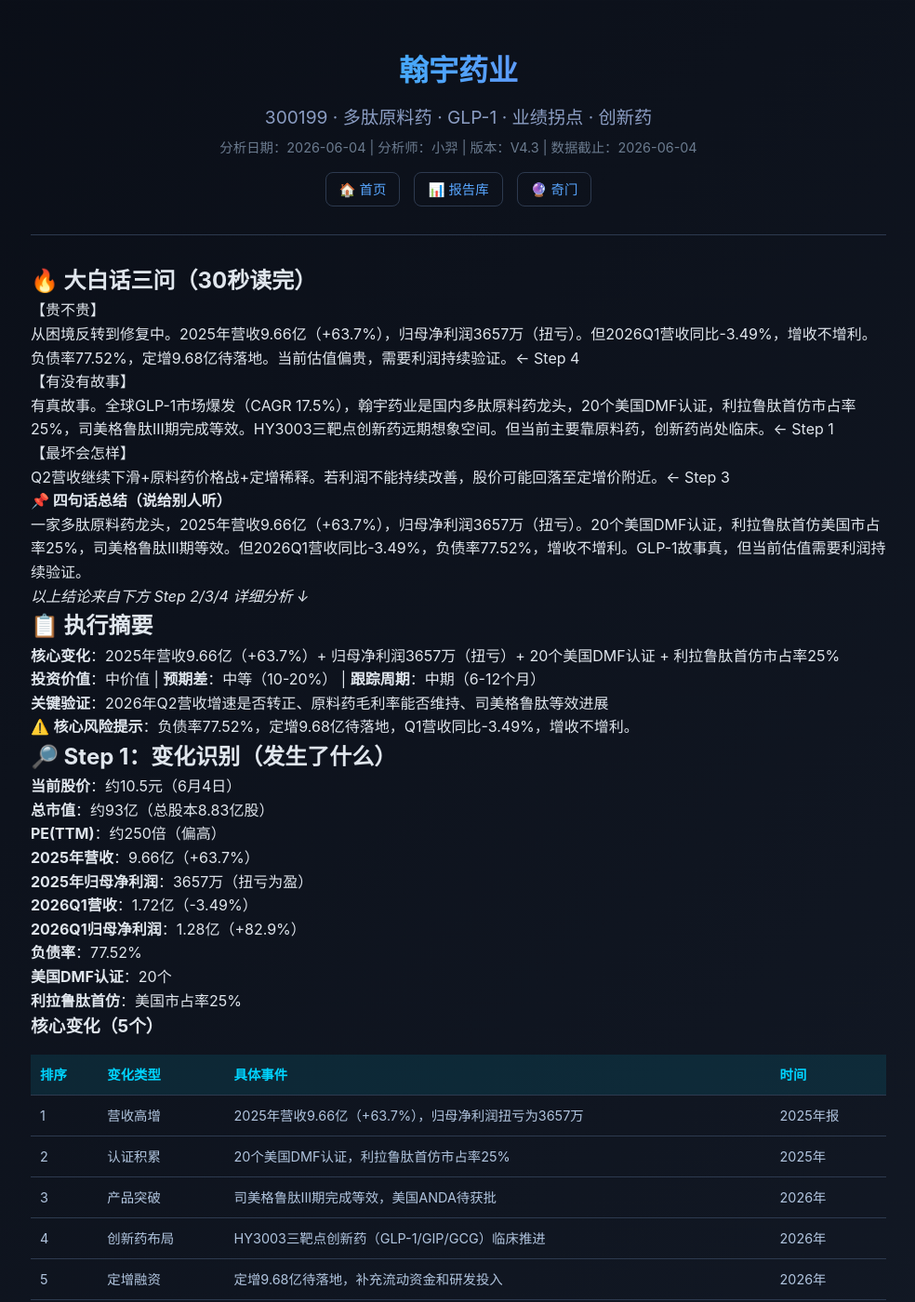
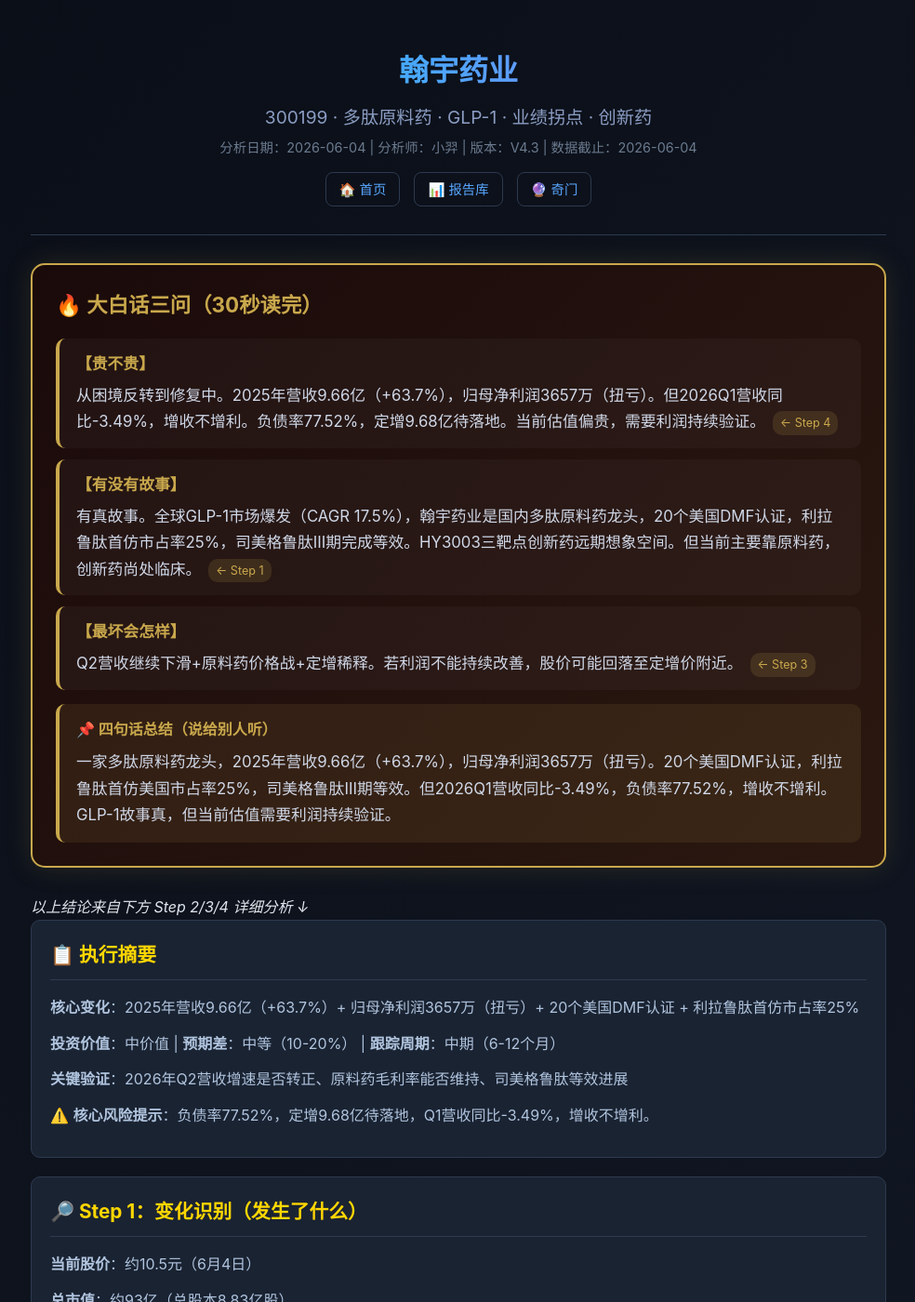
Before and after one commit to xiaoyi0319a/yixue-dashboard, a Jekyll site: the page built from _reports/300199.md, in a window 1280 px wide and 1400 px high. Shown: the whole window at 93% size, without its empty margins (147-1131 px from the left). Built offline with Jekyll 4.4.1, drawn with Linux system fonts in a browser that asks for light colours; some of the changed text lies outside the part shown.

Commit message:
fix: 翰宇药业300199 使用HTML div结构匹配Jekyll模板样式（dabaohua-section/section等）

```diff
--- a/_reports/300199.md
+++ b/_reports/300199.md
@@ -8,168 +8,195 @@ analyst: 小羿
 data_date: 2026-06-04
 ---
 
-## 🔥 大白话三问（30秒读完）
+<!-- ===== 大白话三问（置顶，30秒入口） ===== -->
+<div class="dabaohua-section">
+<h2>🔥 大白话三问（30秒读完）</h2>
 
-【贵不贵】
+<div class="dabaohua-q">
+<div class="q-label">【贵不贵】</div>
+<div class="q-answer">从困境反转到修复中。2025年营收9.66亿（+63.7%），归母净利润3657万（扭亏）。但2026Q1营收同比-3.49%，增收不增利。负债率77.52%，定增9.68亿待落地。当前估值偏贵，需要利润持续验证。<span class="anchor-tag" onclick="document.getElementById('step4').scrollIntoView({behavior:'smooth'})">← Step 4</span></div>
+</div>
 
-从困境反转到修复中。2025年营收9.66亿（+63.7%），归母净利润3657万（扭亏）。但2026Q1营收同比-3.49%，增收不增利。负债率77.52%，定增9.68亿待落地。当前估值偏贵，需要利润持续验证。← Step 4
+<div class="dabaohua-q">
+<div class="q-label">【有没有故事】</div>
+<div class="q-answer">有真故事。全球GLP-1市场爆发（CAGR 17.5%），翰宇药业是国内多肽原料药龙头，20个美国DMF认证，利拉鲁肽首仿市占率25%，司美格鲁肽III期完成等效。HY3003三靶点创新药远期想象空间。但当前主要靠原料药，创新药尚处临床。<span class="anchor-tag" onclick="document.getElementById('step1').scrollIntoView({behavior:'smooth'})">← Step 1</span></div>
+</div>
 
-【有没有故事】
+<div class="dabaohua-q">
+<div class="q-label">【最坏会怎样】</div>
+<div class="q-answer">Q2营收继续下滑+原料药价格战+定增稀释。若利润不能持续改善，股价可能回落至定增价附近。<span class="anchor-tag" onclick="document.getElementById('step3').scrollIntoView({behavior:'smooth'})">← Step 3</span></div>
+</div>
 
-有真故事。全球GLP-1市场爆发（CAGR 17.5%），翰宇药业是国内多肽原料药龙头，20个美国DMF认证，利拉鲁肽首仿市占率25%，司美格鲁肽III期完成等效。HY3003三靶点创新药远期想象空间。但当前主要靠原料药，创新药尚处临床。← Step 1
+<div class="dabaohua-summary">
+<h4>📌 四句话总结（说给别人听）</h4>
+<p>一家多肽原料药龙头，2025年营收9.66亿（+63.7%），归母净利润3657万（扭亏）。20个美国DMF认证，利拉鲁肽首仿美国市占率25%，司美格鲁肽III期等效。但2026Q1营收同比-3.49%，负债率77.52%，增收不增利。GLP-1故事真，但当前估值需要利润持续验证。</p>
+</div>
+</div>
 
-【最坏会怎样】
+<p><em>以上结论来自下方 Step 2/3/4 详细分析 ↓</em></p>
 
-Q2营收继续下滑+原料药价格战+定增稀释。若利润不能持续改善，股价可能回落至定增价附近。← Step 3
+<!-- ===== 执行摘要 ===== -->
+<div class="section">
+<h2>📋 执行摘要</h2>
+<p><strong>核心变化</strong>：2025年营收9.66亿（+63.7%）+ 归母净利润3657万（扭亏）+ 20个美国DMF认证 + 利拉鲁肽首仿市占率25%</p>
+<p><strong>投资价值</strong>：中价值 | <strong>预期差</strong>：中等（10-20%） | <strong>跟踪周期</strong>：中期（6-12个月）</p>
+<p><strong>关键验证</strong>：2026年Q2营收增速是否转正、原料药毛利率能否维持、司美格鲁肽等效进展</p>
+<p>⚠️ <strong>核心风险提示</strong>：负债率77.52%，定增9.68亿待落地，Q1营收同比-3.49%，增收不增利。</p>
+</div>
 
-#### 📌 四句话总结（说给别人听）
+<!-- ===== Step 1 ===== -->
+<div class="section" id="step1">
+<h2>🔎 Step 1：变化识别（发生了什么）</h2>
 
-一家多肽原料药龙头，2025年营收9.66亿（+63.7%），归母净利润3657万（扭亏）。20个美国DMF认证，利拉鲁肽首仿美国市占率25%，司美格鲁肽III期等效。但2026Q1营收同比-3.49%，负债率77.52%，增收不增利。GLP-1故事真，但当前估值需要利润持续验证。
+<p><strong>当前股价</strong>：约10.5元（6月4日）</p>
+<p><strong>总市值</strong>：约93亿（总股本8.83亿股）</p>
+<p><strong>PE(TTM)</strong>：约250倍（偏高）</p>
+<p><strong>2025年营收</strong>：9.66亿（+63.7%）</p>
+<p><strong>2025年归母净利润</strong>：3657万（扭亏为盈）</p>
+<p><strong>2026Q1营收</strong>：1.72亿（-3.49%）</p>
+<p><strong>2026Q1归母净利润</strong>：1.28亿（+82.9%）</p>
+<p><strong>负债率</strong>：77.52%</p>
+<p><strong>美国DMF认证</strong>：20个</p>
 
-_以上结论来自下方 Step 2/3/4 详细分析 ↓_
+<h3>核心变化（5个）</h3>
+<table>
+<thead><tr><th>排序</th><th>变化类型</th><th>具体事件</th><th>时间</th></tr></thead>
+<tbody>
+<tr><td>1</td><td>营收高增</td><td>2025年营收9.66亿（+63.7%），归母净利润扭亏为3657万</td><td>2025年报</td></tr>
+<tr><td>2</td><td>认证积累</td><td>20个美国DMF认证，利拉鲁肽首仿市占率25%</td><td>2025年</td></tr>
+<tr><td>3</td><td>产品突破</td><td>司美格鲁肽III期完成等效，美国ANDA待获批</td><td>2026年</td></tr>
+<tr><td>4</td><td>创新药布局</td><td>HY3003三靶点创新药（GLP-1/GIP/GCG）临床推进</td><td>2026年</td></tr>
+<tr><td>5</td><td>定增融资</td><td>定增9.68亿待落地，补充流动资金和研发投入</td><td>2026年</td></tr>
+</tbody>
+</table>
 
-## 📋 执行摘要
+<p>🔍 <strong>一句话核心发现</strong>：翰宇药业是多肽原料药龙头，GLP-1赛道故事真，但Q1营收下滑和77%负债率是硬伤，需要利润持续验证。</p>
+</div>
 
-**核心变化**：2025年营收9.66亿（+63.7%）+ 归母净利润3657万（扭亏）+ 20个美国DMF认证 + 利拉鲁肽首仿市占率25%
+<!-- ===== Step 1.5 ===== -->
+<div class="section">
+<h2>⚖️ Step 1.5：变化权重排序</h2>
 
-**投资价值**：中价值 \| **预期差**：中等（10-20%） \| **跟踪周期**：中期（6-12个月）
+<table>
+<thead><tr><th>排序</th><th>变化</th><th>权重</th><th>说明</th><th>关键验证时点</th></tr></thead>
+<tbody>
+<tr><td>1</td><td>2025年营收+63.7%（扭亏）</td><td>底</td><td>收入增长真实，但利润薄，需要验证持续性</td><td>2026Q2</td></tr>
+<tr><td>2</td><td>20个DMF+利拉鲁肽首仿25%</td><td>底</td><td>原料药业务壁垒高，客户粘性强</td><td>持续</td></tr>
+<tr><td>3</td><td>司美格鲁肽III期等效</td><td>顶→底</td><td>从临床→等效，若ANDA获批将带来增量收入</td><td>2026H2</td></tr>
+<tr><td>4</td><td>HY3003三靶点创新药</td><td>顶</td><td>远期想象空间，但临床阶段，贡献遥远</td><td>2027+</td></tr>
+<tr><td>5</td><td>定增9.68亿</td><td>噪</td><td>补充资金但稀释股权，负债率高企</td><td>2026Q2</td></tr>
+</tbody>
+</table>
 
-**关键验证**：2026年Q2营收增速是否转正、原料药毛利率能否维持、司美格鲁肽等效进展
+<p><strong>一句话权重判断</strong>：原料药业务是 <strong>底</strong>（已验证），司美格鲁肽等效是 <strong>顶→底</strong>（待获批），HY3003是 <strong>顶</strong>（远期），定增是 <strong>噪</strong>（双刃剑）。</p>
+</div>
 
-⚠️ **核心风险提示**：负债率77.52%，定增9.68亿待落地，Q1营收同比-3.49%，增收不增利。
+<!-- ===== Step 2 ===== -->
+<div class="section" id="step2">
+<h2>💎 Step 2：变化价值分析</h2>
 
-## 🔎 Step 1：变化识别（发生了什么）
+<h3>变化一：2025年营收+63.7%（扭亏）</h3>
 
-**当前股价**：约10.5元（6月4日）
+<table>
+<thead><tr><th>维度</th><th>评估</th></tr></thead>
+<tbody>
+<tr><td><strong>这个变化值多少钱？</strong></td><td>值。营收从5.9亿→9.66亿，增长真实，但净利润仅3657万，利润率极低。</td></tr>
+<tr><td><strong>这个变化能持续多久？</strong></td><td>短期。2026Q1营收-3.49%，增速回落，需要观察Q2是否恢复。</td></tr>
+<tr><td><strong>这个变化能复制吗？</strong></td><td>可复制。原料药增长靠订单，但利拉鲁肽已占25%市占率，增长空间有限。</td></tr>
+</tbody>
+</table>
 
-**总市值**：约93亿（总股本8.83亿股）
+<p><strong>价值裁决</strong>：营收增长的价值 = <strong>中</strong>（增长真实但利润薄，增收不增利）。</p>
 
-**PE(TTM)**：约250倍（偏高）
+<h3>变化二：司美格鲁肽III期等效</h3>
 
-**2025年营收**：9.66亿（+63.7%）
+<table>
+<thead><tr><th>维度</th><th>评估</th></tr></thead>
+<tbody>
+<tr><td><strong>这个变化值多少钱？</strong></td><td>值，但待兑现。司美格鲁肽是全球最畅销GLP-1药物，若ANDA获批，将打开新增长点。</td></tr>
+<tr><td><strong>这个变化能持续多久？</strong></td><td>长期。仿制药上市后，收入可维持3-5年。</td></tr>
+<tr><td><strong>这个变化能复制吗？</strong></td><td>难以复制。ANDA审批壁垒高，先发优势明显。</td></tr>
+</tbody>
+</table>
 
-**2025年归母净利润**：3657万（扭亏为盈）
+<p><strong>价值裁决</strong>：司美格鲁肽等效的价值 = <strong>高</strong>（若获批，收入弹性大）。</p>
+</div>
 
-**2026Q1营收**：1.72亿（-3.49%）
+<!-- ===== Step 3 ===== -->
+<div class="section" id="step3">
+<h2>🔮 Step 3：演变路径与质疑点</h2>
 
-**2026Q1归母净利润**：1.28亿（+82.9%）
+<h3>乐观情景（概率：25%）</h3>
 
-**负债率**：77.52%
+<p><strong>条件</strong>：Q2营收增速转正、司美格鲁肽ANDA获批、HY3003临床进展顺利</p>
+<p><strong>目标价</strong>：13-15元（+24%~+43%）</p>
+<p><strong>时间</strong>：6-12个月</p>
 
-**美国DMF认证**：20个
+<table>
+<thead><tr><th>质疑点</th><th>回答</th></tr></thead>
+<tbody>
+<tr><td>Q2营收能转正吗？</td><td>需要新订单支撑，原料药客户订单波动大</td></tr>
+<tr><td>司美格鲁肽何时获批？</td><td>等效已完成，ANDA审批周期不确定</td></tr>
+</tbody>
+</table>
 
-**利拉鲁肽首仿**：美国市占率25%
+<h3>基准情景（概率：55%）</h3>
 
-### 核心变化（5个）
+<p><strong>条件</strong>：Q2营收持平或微增、原料药维持现有订单、定增完成</p>
+<p><strong>目标价</strong>：9-11元（-14%~+5%）</p>
+<p><strong>时间</strong>：3-6个月</p>
 
-| 排序 | 变化类型 | 具体事件 | 时间 |
-| --- | --- | --- | --- |
-| 1 | 营收高增 | 2025年营收9.66亿（+63.7%），归母净利润扭亏为3657万 | 2025年报 |
-| 2 | 认证积累 | 20个美国DMF认证，利拉鲁肽首仿市占率25% | 2025年 |
-| 3 | 产品突破 | 司美格鲁肽III期完成等效，美国ANDA待获批 | 2026年 |
-| 4 | 创新药布局 | HY3003三靶点创新药（GLP-1/GIP/GCG）临床推进 | 2026年 |
-| 5 | 定增融资 | 定增9.68亿待落地，补充流动资金和研发投入 | 2026年 |
+<h3>悲观情景（概率：20%）</h3>
 
-🔍 **一句话核心发现**：翰宇药业是多肽原料药龙头，GLP-1赛道故事真，但Q1营收下滑和77%负债率是硬伤，需要利润持续验证。
+<p><strong>条件</strong>：Q2营收继续下滑、原料药价格战、定增失败</p>
+<p><strong>目标价</strong>：7-8元（-33%~-24%）</p>
+<p><strong>时间</strong>：1-3个月</p>
 
-## ⚖️ Step 1.5：变化权重排序
+<table>
+<thead><tr><th>质疑点</th><th>回答</th></tr></thead>
+<tbody>
+<tr><td>负债率77%是否危险？</td><td>高负债是事实，定增若失败流动性风险加大</td></tr>
+<tr><td>增收不增利能改善吗？</td><td>原料药毛利率66%，但销售费用和管理费用高，净利率仅3.8%</td></tr>
+</tbody>
+</table>
+</div>
 
-| 排序 | 变化 | 权重 | 说明 | 关键验证时点 |
-| --- | --- | --- | --- | --- |
-| 1 | 2025年营收+63.7%（扭亏） | 底 | 收入增长真实，但利润薄，需要验证持续性 | 2026Q2 |
-| 2 | 20个DMF+利拉鲁肽首仿25% | 底 | 原料药业务壁垒高，客户粘性强 | 持续 |
-| 3 | 司美格鲁肽III期等效 | 顶→底 | 从临床→等效，若ANDA获批将带来增量收入 | 2026H2 |
-| 4 | HY3003三靶点创新药 | 顶 | 远期想象空间，但临床阶段，贡献遥远 | 2027+ |
-| 5 | 定增9.68亿 | 噪 | 补充资金但稀释股权，负债率高企 | 2026Q2 |
+<!-- ===== Step 4 ===== -->
+<div class="section" id="step4">
+<h2>⚖️ Step 4：综合研判</h2>
 
-**一句话权重判断**：原料药业务是 **底**（已验证），司美格鲁肽等效是 **顶→底**（待获批），HY3003是 **顶**（远期），定增是 **噪**（双刃剑）。
+<h3>四步裁决</h3>
 
-## 💎 Step 2：变化价值分析
+<table>
+<thead><tr><th>问题</th><th>裁决</th><th>理由</th></tr></thead>
+<tbody>
+<tr><td><strong>能不能买入？</strong></td><td>⚠️ 谨慎</td><td>营收增长真实但Q1下滑，负债率77%过高，定增未落地。估值偏高，需等待利润验证。</td></tr>
+<tr><td><strong>能买多少？</strong></td><td>小仓位或观望</td><td>若看好GLP-1赛道，可极小仓位试仓，等待Q2营收转正+定增完成。</td></tr>
+<tr><td><strong>持有多久？</strong></td><td>短期（3-6个月）</td><td>需验证Q2营收、定增、司美格鲁肽ANDA进展。</td></tr>
+<tr><td><strong>什么时候可以重新评估？</strong></td><td>2026年Q2（中报）</td><td>中报确认营收增速、利润改善、定增进展三大关键指标。</td></tr>
+</tbody>
+</table>
 
-### 变化一：2025年营收+63.7%（扭亏）
+<h3>一句话投资逻辑</h3>
 
-| 维度 | 评估 |
-| --- | --- |
-| **这个变化值多少钱？** | 值。营收从5.9亿→9.66亿，增长真实，但净利润仅3657万，利润率极低。 |
-| **这个变化能持续多久？** | 短期。2026Q1营收-3.49%，增速回落，需要观察Q2是否恢复。 |
-| **这个变化能复制吗？** | 可复制。原料药增长靠订单，但利拉鲁肽已占25%市占率，增长空间有限。 |
+<p>翰宇药业的 <strong>底</strong>（原料药业务+20个DMF+利拉鲁肽首仿）已经验证，但 <strong>利润薄</strong>（净利率3.8%）、<strong>负债高</strong>（77%）、<strong>Q1营收下滑</strong>（-3.5%）是硬伤。司美格鲁肽等效是 <strong>顶→底</strong>（待ANDA获批），HY3003是 <strong>远期顶</strong>。现在不是捡便宜，是赌困境反转。需要3-6个月验证利润改善。</p>
+</div>
 
-#### 价值裁决
+<!-- ===== 数据来源 ===== -->
+<div class="section">
+<h2>📚 数据来源清单</h2>
 
-营收增长的价值 = **中**（增长真实但利润薄，增收不增利）。
+<table>
+<thead><tr><th>数据类型</th><th>来源</th><th>时效性</th><th>可信度</th></tr></thead>
+<tbody>
+<tr><td>2025年报数据</td><td>公司公告</td><td>🟢 最新</td><td>高</td></tr>
+<tr><td>2026Q1财务数据</td><td>公司公告</td><td>🟢 最新</td><td>高</td></tr>
+<tr><td>DMF认证/首仿市占率</td><td>公司公告/行业数据</td><td>🟢 最新</td><td>中</td></tr>
+<tr><td>司美格鲁肽进展</td><td>公司公告</td><td>🟢 最新</td><td>高</td></tr>
+<tr><td>定增信息</td><td>公司公告</td><td>🟢 最新</td><td>高</td></tr>
+<tr><td>股价/市值</td><td>同花顺</td><td>🟢 实时</td><td>高</td></tr>
+</tbody>
+</table>
 
-### 变化二：司美格鲁肽III期等效
-
-| 维度 | 评估 |
-| --- | --- |
-| **这个变化值多少钱？** | 值，但待兑现。司美格鲁肽是全球最畅销GLP-1药物，若ANDA获批，将打开新增长点。 |
-| **这个变化能持续多久？** | 长期。仿制药上市后，收入可维持3-5年。 |
-| **这个变化能复制吗？** | 难以复制。ANDA审批壁垒高，先发优势明显。 |
-
-#### 价值裁决
-
-司美格鲁肽等效的价值 = **高**（若获批，收入弹性大）。
-
-## 🔮 Step 3：演变路径与质疑点
-
-### 乐观情景（概率：25%）
-
-**条件**：Q2营收增速转正、司美格鲁肽ANDA获批、HY3003临床进展顺利
-
-**目标价**：13-15元（+24%~+43%）
-
-**时间**：6-12个月
-
-| 质疑点 | 回答 |
-| --- | --- |
-| Q2营收能转正吗？ | 需要新订单支撑，原料药客户订单波动大 |
-| 司美格鲁肽何时获批？ | 等效已完成，ANDA审批周期不确定 |
-
-### 基准情景（概率：55%）
-
-**条件**：Q2营收持平或微增、原料药维持现有订单、定增完成
-
-**目标价**：9-11元（-14%~+5%）
-
-**时间**：3-6个月
-
-### 悲观情景（概率：20%）
-
-**条件**：Q2营收继续下滑、原料药价格战、定增失败
-
-**目标价**：7-8元（-33%~-24%）
-
-**时间**：1-3个月
-
-| 质疑点 | 回答 |
-| --- | --- |
-| 负债率77%是否危险？ | 高负债是事实，定增若失败流动性风险加大 |
-| 增收不增利能改善吗？ | 原料药毛利率66%，但销售费用和管理费用高，净利率仅3.8% |
-
-## ⚖️ Step 4：综合研判
-
-### 四步裁决
-
-| 问题 | 裁决 | 理由 |
-| --- | --- | --- |
-| **能不能买入？** | ⚠️ 谨慎 | 营收增长真实但Q1下滑，负债率77%过高，定增未落地。估值偏高，需等待利润验证。 |
-| **能买多少？** | 小仓位或观望 | 若看好GLP-1赛道，可极小仓位试仓，等待Q2营收转正+定增完成。 |
-| **持有多久？** | 短期（3-6个月） | 需验证Q2营收、定增、司美格鲁肽ANDA进展。 |
-| **什么时候可以重新评估？** | 2026年Q2（中报） | 中报确认营收增速、利润改善、定增进展三大关键指标。 |
-
-### 一句话投资逻辑
-
-翰宇药业的 **底**（原料药业务+20个DMF+利拉鲁肽首仿）已经验证，但 **利润薄**（净利率3.8%）、**负债高**（77%）、**Q1营收下滑**（-3.5%）是硬伤。司美格鲁肽等效是 **顶→底**（待ANDA获批），HY3003是 **远期顶**。现在不是捡便宜，是赌困境反转。需要3-6个月验证利润改善。
-
-## 📚 数据来源清单
-
-| 数据类型 | 来源 | 时效性 | 可信度 |
-| --- | --- | --- | --- |
-| 2025年报数据 | 公司公告 | 🟢 最新 | 高 |
-| 2026Q1财务数据 | 公司公告 | 🟢 最新 | 高 |
-| DMF认证/首仿市占率 | 公司公告/行业数据 | 🟢 最新 | 中 |
-| 司美格鲁肽进展 | 公司公告 | 🟢 最新 | 高 |
-| 定增信息 | 公司公告 | 🟢 最新 | 高 |
-| 股价/市值 | 同花顺 | 🟢 实时 | 高 |
-
-_⚠️ 免责声明：本分析基于公开市场信息，不构成投资建议。股市有风险，投资需谨慎。数据来源已标注，时效性截至2026-06-04。_
+<p><em>⚠️ 免责声明：本分析基于公开市场信息，不构成投资建议。股市有风险，投资需谨慎。数据来源已标注，时效性截至2026-06-04。</em></p>
+</div>
```
